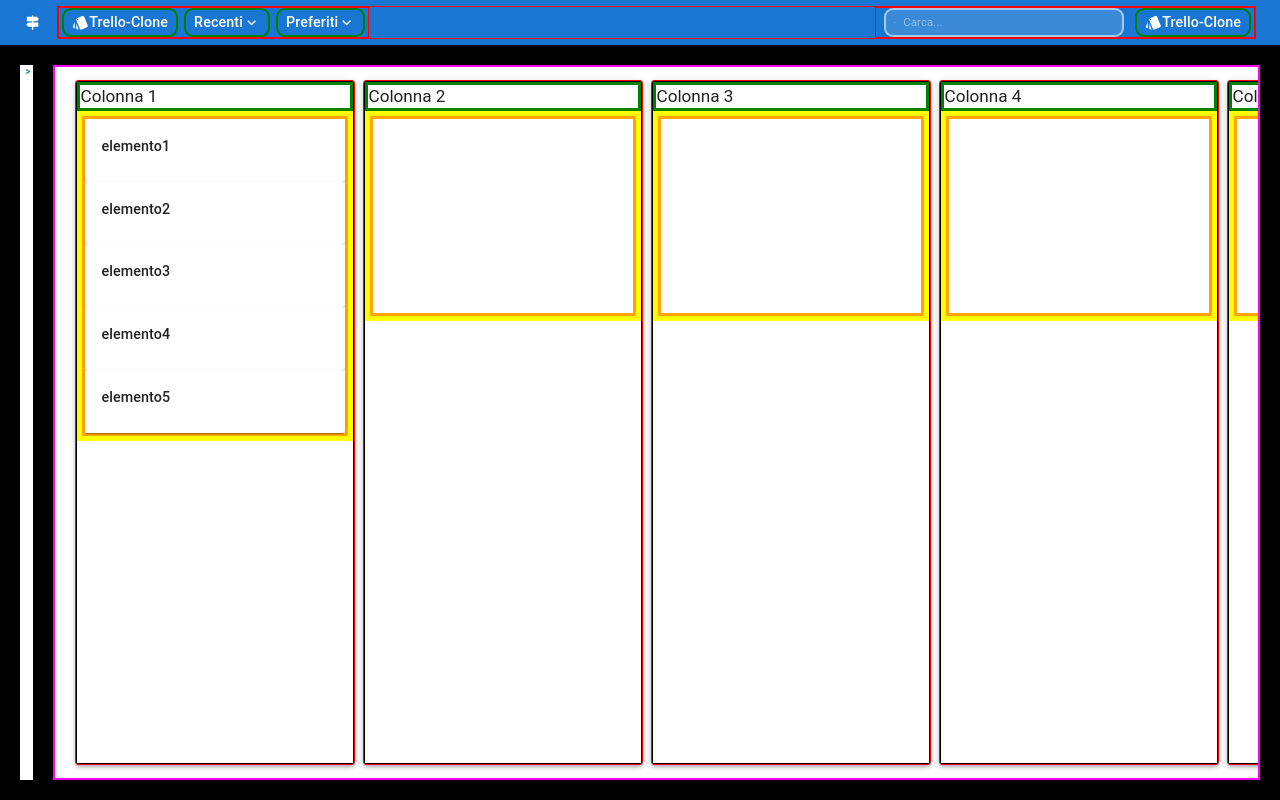
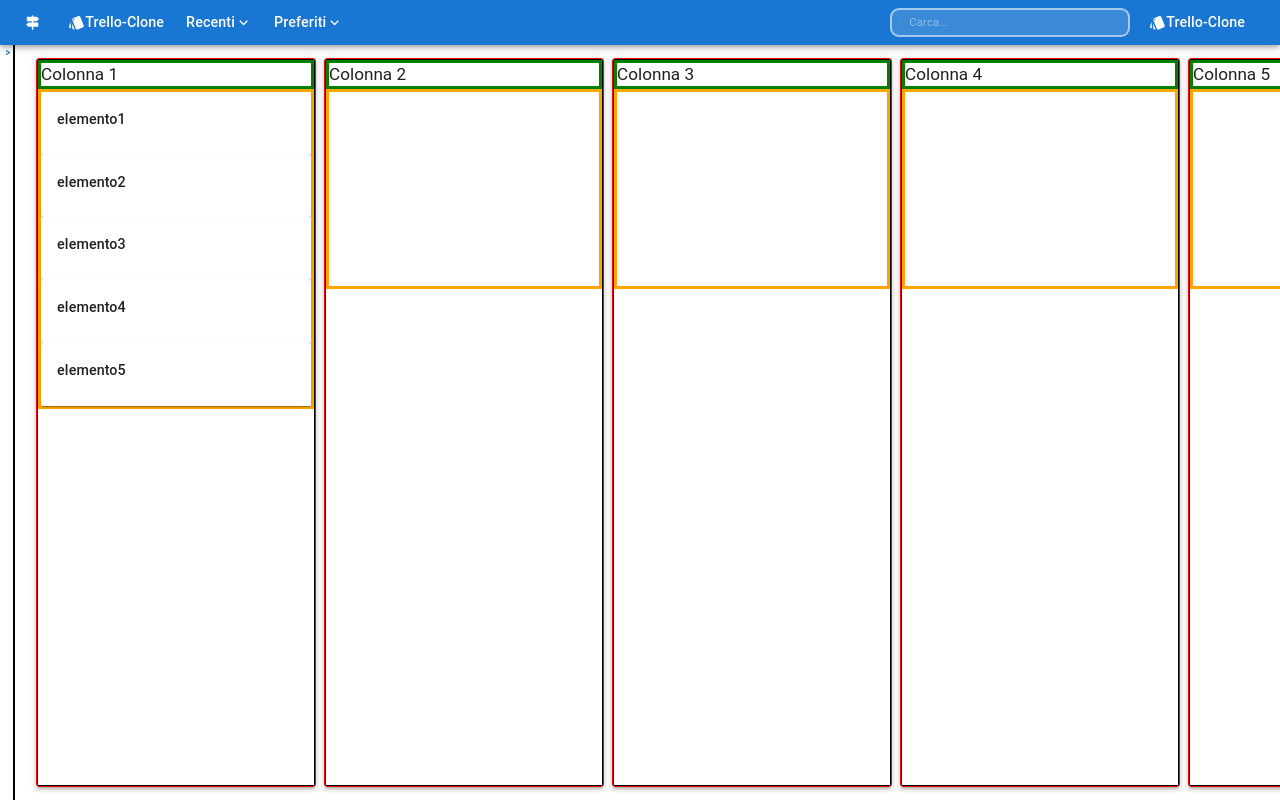
Before and after one commit to matteo9966/Trello-Clone, a React (Create React App) app: page / in a window 1280 px wide. Built offline with nearby package versions, Linux system fonts and the light colour scheme; what short-unique-id would draw is missing.

Commit message:
pulita un po interfaccia grafica

```diff
--- a/src/App.tsx
+++ b/src/App.tsx
@@ -17,7 +17,7 @@ function App() {
       <div style={{ height: "45px" }}>
         <Navbar />
       </div>
-      <div style={{ flexGrow: 1, border: "10px solid black" }}>
+      <div style={{ flexGrow: 1, }}>
         <div style={{ display: "flex", height: "100%" }}>
           {<DefaultDrawer />}
           {<TasksList />}
--- a/src/components/DefaultDrawer/index.tsx
+++ b/src/components/DefaultDrawer/index.tsx
@@ -15,7 +15,7 @@ const DefaultDrawer = () => {
         display: "flex",
         minWidth: drawerState ? "300px" : "15px",
         height: "100%",
-        border: "10px solid black",
+        borderRight: '2px solid black',
         transition: "min-width 0.5s ease 0s",
       }}
     >
--- a/src/components/MainPanel/Column.tsx
+++ b/src/components/MainPanel/Column.tsx
@@ -37,7 +37,7 @@ export const Column: React.FC<{ ColumnData: Col; index: number }> = ({
               sx={{
                 display: "flex",
                 flexDirection: "column",
-                border: "5px solid yellow",
+
                 flexGrow: 1,
                 width: "100%",
                 minHeight: "200px",
--- a/src/components/MainPanel/dragLogic.ts
+++ b/src/components/MainPanel/dragLogic.ts
@@ -10,6 +10,7 @@ export const useMainPanel = () => {
     if (!result.destination) {
       return;
     }
+
 
 
 
--- a/src/components/MainPanel/index.tsx
+++ b/src/components/MainPanel/index.tsx
@@ -31,7 +31,7 @@ export const MainPanel = () => {
             component="div"
             sx={{
               height: "100%",
-              border: "2px solid magenta",
+
               display: "flex",
 
               overflowX: "scroll",
--- a/src/components/Navbar/UI/MainContainer.tsx
+++ b/src/components/Navbar/UI/MainContainer.tsx
@@ -9,7 +9,7 @@ export const MainContainer: React.FC<{ sx?: SxProps<Theme> }> = ({
   const MainContainerStyle: SxProps<Theme> = {
     display: "flex",
     flexDirection: "row",
-    border: "1px solid red",
+
     ...sx,
   };
   return <Box sx={MainContainerStyle}>{children}</Box>;
--- a/src/components/Navbar/UI/Wrapper.tsx
+++ b/src/components/Navbar/UI/Wrapper.tsx
@@ -12,7 +12,7 @@ export const Wrapper: React.FC<{
     justifyContent: "center",
     marginX: "3px",
     paddingX: theme.spacing(1),
-    border: "2px solid green",
+
     borderRadius: theme.shape.borderRadius,
     "&:hover": { backgroundColor: alpha(theme.palette.common.white, 0.16) },
     textAlign: "center",
--- a/src/components/TasksList/index.tsx
+++ b/src/components/TasksList/index.tsx
@@ -20,7 +20,7 @@ const TasksList = () => {
         flexGrow: 1,
         height: "100%",
         maxWidth: "100%",
-        border: "10px solid black;",
+
         gap: "0.5rem",
 
         overflow: "hidden",
```
